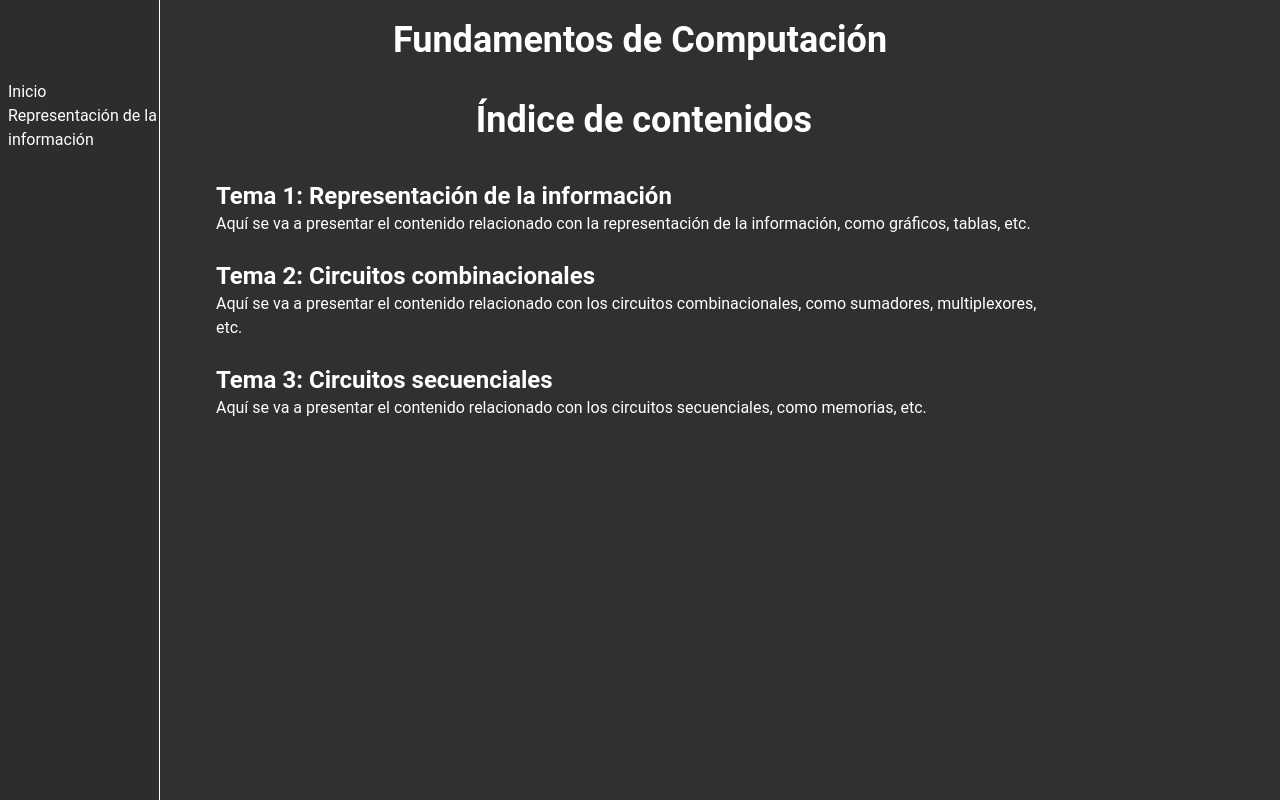
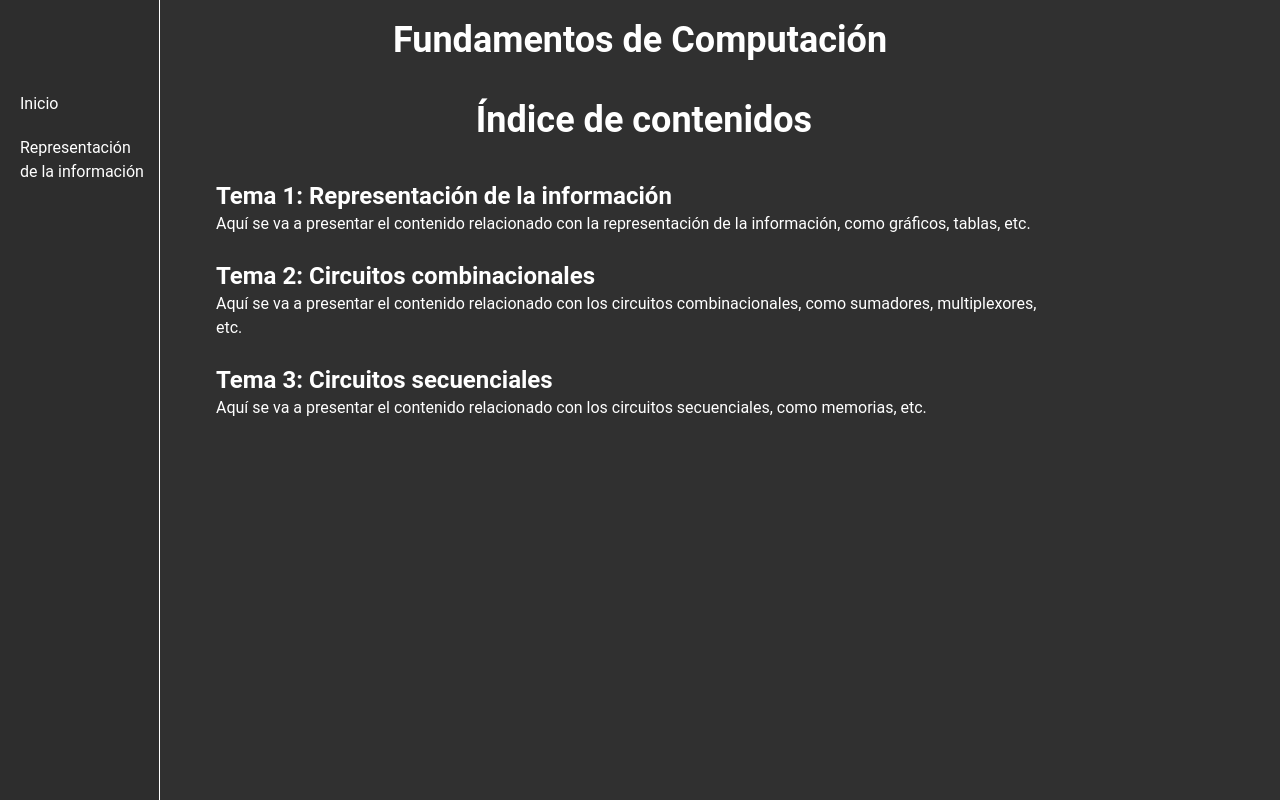
Before and after one commit to abravo83/angular-fundamentos-computacion, an Angular app: page /home in a window 1280 px wide. Built offline with nearby package versions, Linux system fonts and the light colour scheme.

Commit message:
Agregar estilos a las clases BEM de nav__link

```diff
--- a/src/app/shared/navmenu/navmenu.css
+++ b/src/app/shared/navmenu/navmenu.css
@@ -0,0 +1,12 @@
+.nav__item {
+  padding: 0.5rem;
+  margin: 0.25rem;
+  border-radius: 0.5rem;
+  transition: background-color 1.2s cubic-bezier(0.5, 0.2, 0.5, 1);
+}
+
+.nav__item:hover {
+  background-color: #f8f8f8;
+  color: #000000;
+  cursor: pointer;
+}
```
